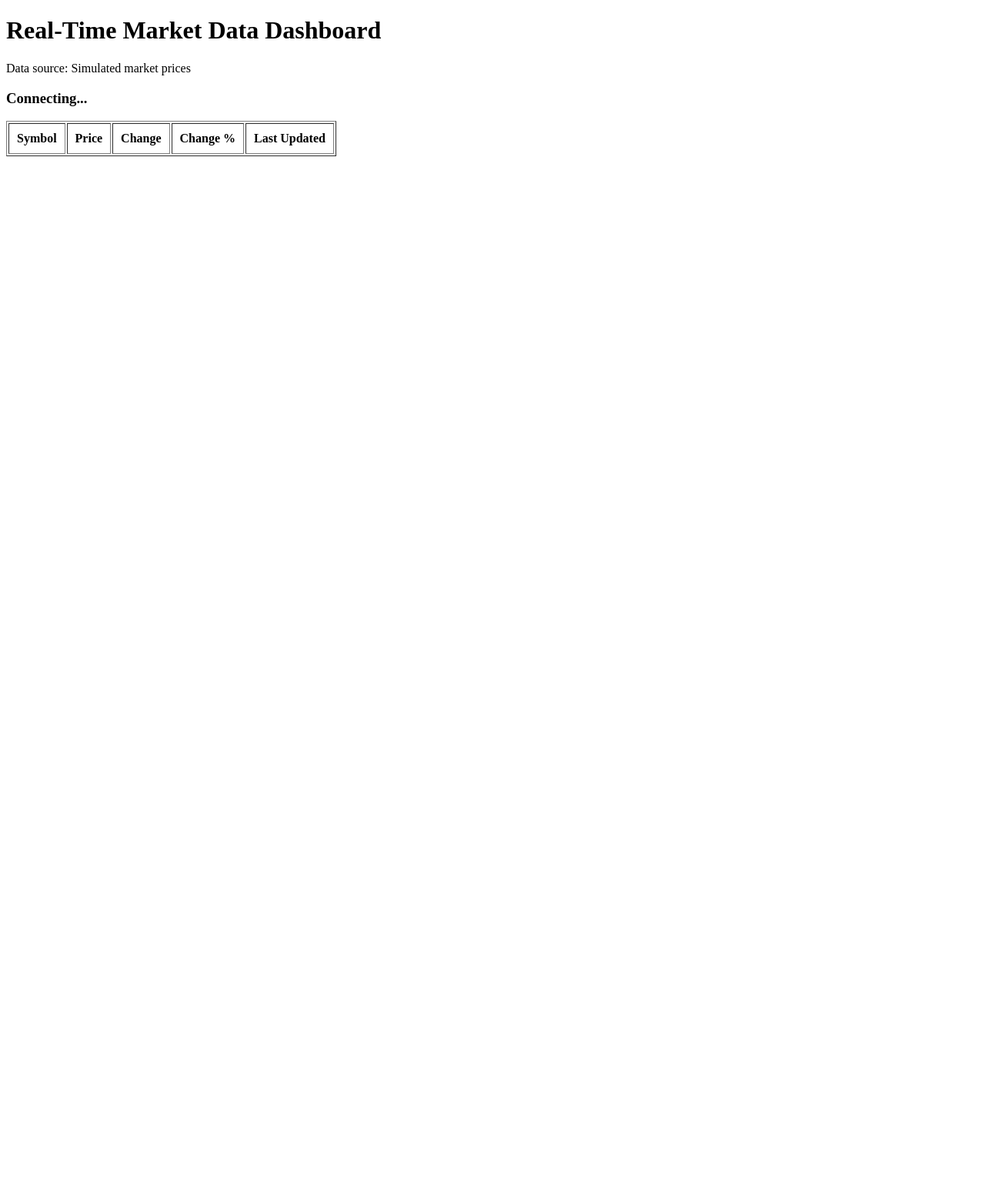
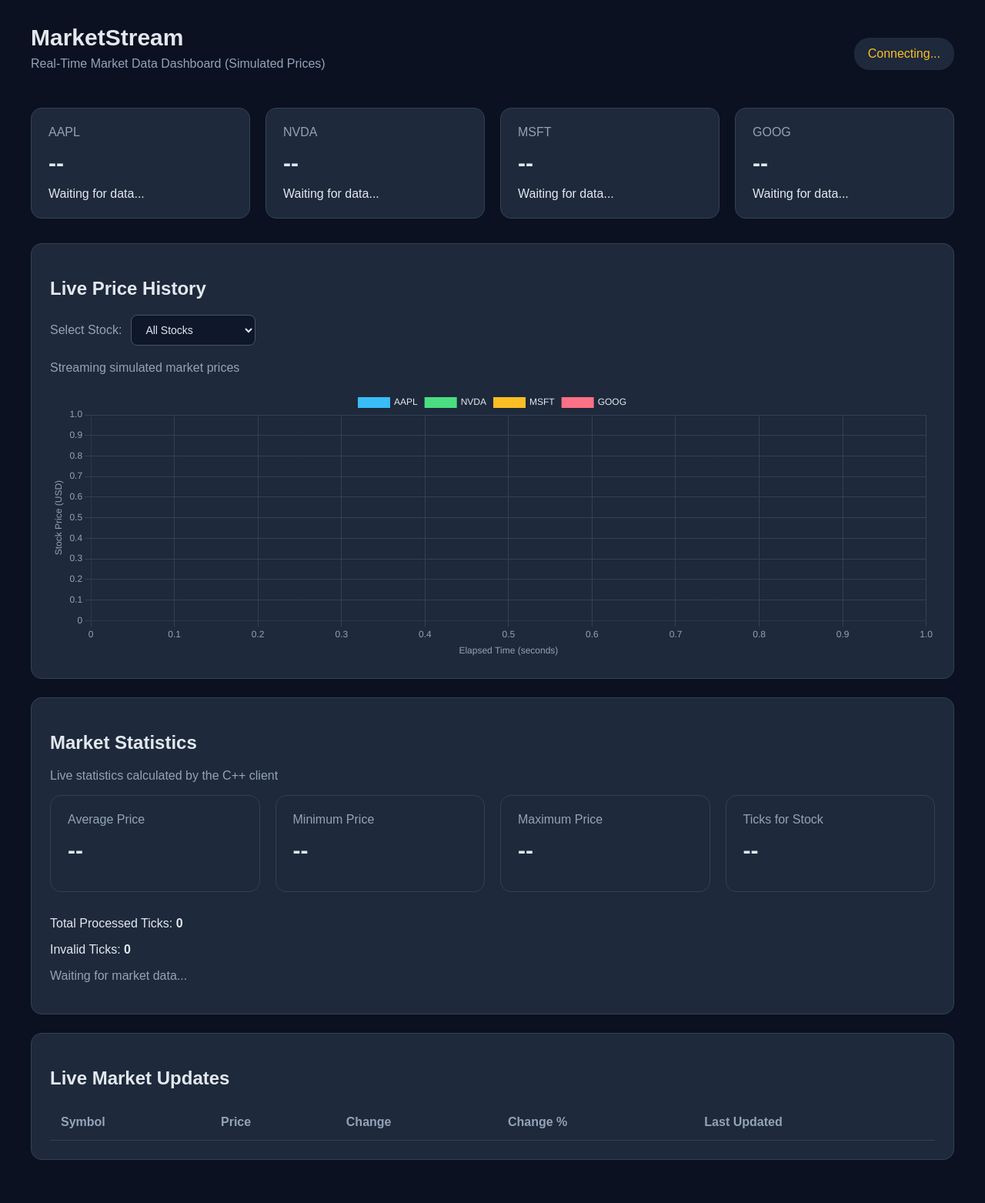
Before and after one commit to Rohini-Ramesh/Real-Time-Market-Data-TCP, a Flask app: page / in a window 1280 px wide. Shown: the whole page at 77% size. Before the commit the page ends 203 px from the top, so only its background shows below. Run offline with Flask 3, Linux system fonts and the light colour scheme; lists and menus that the app fills with data are empty; some libraries are stand-ins or nearby versions.

Commit message:
Add live price charts, stock filtering, and market statistics

```diff
--- /dev/null
+++ b/dashboard/static/css/style.css
@@ -0,0 +1,161 @@
+
+:root {
+    font-family: Arial, sans-serif;
+    color: #e2e8f0;
+    background: #0b1120;
+}
+
+* {
+    box-sizing: border-box;
+}
+
+body {
+    margin: 0;
+    padding: 32px;
+}
+
+.container {
+    max-width: 1200px;
+    margin: 0 auto;
+}
+
+header {
+    display: flex;
+    justify-content: space-between;
+    align-items: center;
+    margin-bottom: 32px;
+    gap: 16px;
+}
+
+h1 {
+    margin: 0;
+    font-size: 30px;
+}
+
+.subtitle {
+    color: #94a3b8;
+    margin-top: 8px;
+}
+
+.status {
+    background: #1e293b;
+    padding: 12px 18px;
+    border-radius: 20px;
+    color: #fbbf24;
+}
+
+.status.connected {
+    color: #4ade80;
+}
+
+.stock-grid {
+    display: grid;
+    grid-template-columns: repeat(4, 1fr);
+    gap: 20px;
+    margin-bottom: 32px;
+}
+
+.stock-card {
+    background: #1e293b;
+    border: 1px solid #334155;
+    border-radius: 14px;
+    padding: 22px;
+}
+
+.stock-symbol {
+    color: #94a3b8;
+    font-size: 16px;
+}
+
+.stock-price {
+    font-size: 30px;
+    font-weight: bold;
+    margin: 14px 0;
+}
+
+.positive {
+    color: #4ade80;
+}
+
+.negative {
+    color: #fb7185;
+}
+
+.panel {
+    background: #1e293b;
+    border: 1px solid #334155;
+    border-radius: 14px;
+    padding: 24px;
+    margin-bottom: 24px;
+}
+
+table {
+    width: 100%;
+    border-collapse: collapse;
+}
+
+th, td {
+    padding: 14px;
+    text-align: left;
+    border-bottom: 1px solid #334155;
+}
+
+th {
+    color: #94a3b8;
+}
+
+@media (max-width: 800px) {
+    .stock-grid {
+        grid-template-columns: repeat(2, 1fr);
+    }
+}
+
+@media (max-width: 480px) {
+    body {
+        padding: 16px;
+    }
+
+    header {
+        flex-direction: column;
+        align-items: flex-start;
+    }
+
+    .stock-grid {
+        grid-template-columns: 1fr;
+    }
+}
+
+.chart-container {
+    position: relative;
+    width: 100%;
+    height: 350px;
+    margin-top: 20px;
+}
+
+@media (max-width: 480px) {
+    .chart-container {
+        height: 260px;
+    }
+}
+
+.chart-controls {
+    display: flex;
+    align-items: center;
+    gap: 12px;
+    margin: 20px 0;
+    color: #94a3b8;
+}
+
+.chart-controls select {
+    background: #0f172a;
+    color: #e2e8f0;
+    border: 1px solid #475569;
+    border-radius: 8px;
+    padding: 10px 14px;
+    font-size: 14px;
+    cursor: pointer;
+}
+
+.chart-controls select:focus {
+    outline: 2px solid #38bdf8;
+}
--- a/dashboard/static/js/dashboard.js
+++ b/dashboard/static/js/dashboard.js
@@ -6,15 +6,45 @@ const status = document.getElementById("status");
 const stockRows = {};
 
 socket.on("connect", () => {
-    status.textContent = "Connected to dashboard server";
+    status.textContent = "● Live Connected";
+    status.classList.add("connected");
 });
 
 socket.on("disconnect", () => {
-    status.textContent = "Dashboard connection lost";
+    status.textContent = "● Disconnected";
+    status.classList.remove("connected");
 });
 
 socket.on("price_update", (tick) => {
     const symbol = tick.symbol;
+    updatePriceChart(tick);
+    updateStatistics(tick);
+
+const priceElement = document.getElementById("price-" + symbol);
+const changeElement = document.getElementById("change-" + symbol);
+
+if (priceElement && changeElement) {
+    const price = Number(tick.price);
+    const change = Number(tick.change);
+    const percent = Number(tick.changePercent);
+
+    priceElement.textContent = "$" + price.toFixed(2);
+
+    if (tick.hasPreviousPrice) {
+        const sign = change > 0 ? "+" : "";
+
+        changeElement.textContent =
+            sign + change.toFixed(2) +
+            " (" + sign + percent.toFixed(2) + "%)";
+
+        changeElement.className =
+            change >= 0 ? "positive" : "negative";
+    } else {
+        changeElement.textContent = "Waiting for previous price";
+        changeElement.className = "";
+    }
+}
+
 
     if (!["AAPL", "NVDA", "MSFT", "GOOG"].includes(symbol)) {
         return;
@@ -47,3 +77,152 @@ socket.on("price_update", (tick) => {
     cells[2].style.color = color;
     cells[3].style.color = color;
 });
+
+const chartSymbols = ["AAPL", "NVDA", "MSFT", "GOOG"];
+
+const chartColors = {
+    AAPL: "#38bdf8",
+    NVDA: "#4ade80",
+    MSFT: "#fbbf24",
+    GOOG: "#fb7185"
+};
+
+const chartData = {};
+const maxDataPoints = 30;
+
+chartSymbols.forEach(symbol => {
+    chartData[symbol] = [];
+});
+
+const priceChart = new Chart(
+    document.getElementById("priceChart"),
+    {
+        type: "line",
+        data: {
+            datasets: chartSymbols.map(symbol => ({
+                label: symbol,
+                data: chartData[symbol],
+                borderColor: chartColors[symbol],
+                backgroundColor: chartColors[symbol],
+                borderWidth: 2,
+                tension: 0.3,
+                pointRadius: 2,
+                parsing: false
+            }))
+        },
+        options: {
+            responsive: true,
+            maintainAspectRatio: false,
+            animation: false,
+            scales: {
+                x: {
+                    type: "linear",
+                    title: {
+                        display: true,
+                        text: "Elapsed Time (seconds)",
+                        color: "#94a3b8"
+                    },
+                    ticks: { color: "#94a3b8" },
+                    grid: { color: "#334155" }
+                },
+                y: {
+                    title: {
+                        display: true,
+                        text: "Stock Price (USD)",
+                        color: "#94a3b8"
+                    },
+                    ticks: { color: "#94a3b8" },
+                    grid: { color: "#334155" }
+                }
+            },
+            plugins: {
+                legend: {
+                    labels: { color: "#e2e8f0" }
+                }
+            }
+        }
+    }
+);
+
+const chartStartTime = Date.now();
+
+function updatePriceChart(tick) {
+    const symbol = tick.symbol;
+    const price = Number(tick.price);
+
+    if (!chartSymbols.includes(symbol) ||
+        !Number.isFinite(price)) {
+        return;
+    }
+
+    const elapsedSeconds =
+        (Date.now() - chartStartTime) / 1000;
+
+    chartData[symbol].push({
+        x: elapsedSeconds,
+        y: price
+    });
+
+    if (chartData[symbol].length > maxDataPoints) {
+        chartData[symbol].shift();
+    }
+
+    priceChart.update("none");
+}
+
+const stockSelector = document.getElementById("stockSelector");
+
+stockSelector.addEventListener("change", () => {
+    const selectedStock = stockSelector.value;
+
+    priceChart.data.datasets.forEach(dataset => {
+        dataset.hidden =
+            selectedStock !== "ALL" &&
+            dataset.label !== selectedStock;
+    });
+
+    priceChart.update();
+if (stockSelector.value !== "ALL" && latestTicks[stockSelector.value]) {
+    updateStatistics(latestTicks[stockSelector.value]);
+}
+});
+
+const latestTicks = {};
+
+function updateStatistics(tick) {
+    latestTicks[tick.symbol] = tick;
+
+    const selected = stockSelector.value;
+
+    const activeSymbol =
+        selected === "ALL" ? tick.symbol : selected;
+
+    const activeTick = latestTicks[activeSymbol];
+
+    if (!activeTick) {
+        return;
+    }
+
+    document.getElementById("stat-average").textContent =
+        "$" + Number(activeTick.averagePrice).toFixed(2);
+
+    document.getElementById("stat-min").textContent =
+        "$" + Number(activeTick.minPrice).toFixed(2);
+
+    document.getElementById("stat-max").textContent =
+        "$" + Number(activeTick.maxPrice).toFixed(2);
+
+    document.getElementById("stat-count").textContent =
+        activeTick.count;
+
+    document.getElementById("stat-total").textContent =
+        tick.totalTicks;
+
+    document.getElementById("stat-invalid").textContent =
+        tick.invalidTicks;
+
+    document.getElementById("stat-symbol").textContent =
+    selected === "ALL"
+        ? "Showing latest updated stock: " + activeSymbol
+        : "Statistics for " + activeSymbol;
+}
--- a/dashboard/templates/index.html
+++ b/dashboard/templates/index.html
@@ -4,15 +4,116 @@
 <head>
     <meta charset="UTF-8">
     <meta name="viewport" content="width=device-width, initial-scale=1.0">
-    <title>Real-Time Market Dashboard</title>
+    <title>MarketStream Dashboard</title>
+    <link rel="stylesheet"
+          href="{{ url_for('static', filename='css/style.css') }}">
 </head>
 <body>
-    <h1>Real-Time Market Data Dashboard</h1>
-    <p>Data source: Simulated market prices</p>
+<div class="container">
 
-    <h3 id="status">Connecting...</h3>
+    <header>
+        <div>
+            <h1>MarketStream</h1>
+            <p class="subtitle">
+                Real-Time Market Data Dashboard
+                (Simulated Prices)
+            </p>
+        </div>
+        <div id="status" class="status">
+            Connecting...
+        </div>
+    </header>
 
-    <table border="1" cellpadding="10">
+    <section class="stock-grid">
+        <div class="stock-card">
+            <div class="stock-symbol">AAPL</div>
+            <div class="stock-price" id="price-AAPL">--</div>
+            <div id="change-AAPL">Waiting for data...</div>
+        </div>
+
+        <div class="stock-card">
+            <div class="stock-symbol">NVDA</div>
+            <div class="stock-price" id="price-NVDA">--</div>
+            <div id="change-NVDA">Waiting for data...</div>
+        </div>
+
+        <div class="stock-card">
+            <div class="stock-symbol">MSFT</div>
+            <div class="stock-price" id="price-MSFT">--</div>
+            <div id="change-MSFT">Waiting for data...</div>
+        </div>
+
+        <div class="stock-card">
+            <div class="stock-symbol">GOOG</div>
+            <div class="stock-price" id="price-GOOG">--</div>
+            <div id="change-GOOG">Waiting for data...</div>
+        </div>
+    </section>
+
+<section class="panel">
+    <h2>Live Price History</h2>
+
+<div class="chart-controls">
+    <label for="stockSelector">Select Stock:</label>
+
+    <select id="stockSelector">
+        <option value="ALL">All Stocks</option>
+        <option value="AAPL">AAPL - Apple</option>
+        <option value="NVDA">NVDA - NVIDIA</option>
+        <option value="MSFT">MSFT - Microsoft</option>
+        <option value="GOOG">GOOG - Alphabet</option>
+    </select>
+</div>
+
+    <p class="subtitle">
+        Streaming simulated market prices
+    </p>
+
+    <div class="chart-container">
+        <canvas id="priceChart"></canvas>
+    </div>
+</section>
+
+<section class="panel">
+    <h2>Market Statistics</h2>
+    <p class="subtitle">
+        Live statistics calculated by the C++ client
+    </p>
+
+    <div class="stock-grid">
+        <div class="stock-card">
+            <div class="stock-symbol">Average Price</div>
+            <div class="stock-price" id="stat-average">--</div>
+        </div>
+
+        <div class="stock-card">
+            <div class="stock-symbol">Minimum Price</div>
+            <div class="stock-price" id="stat-min">--</div>
+        </div>
+
+        <div class="stock-card">
+            <div class="stock-symbol">Maximum Price</div>
+            <div class="stock-price" id="stat-max">--</div>
+        </div>
+
+        <div class="stock-card">
+            <div class="stock-symbol">Ticks for Stock</div>
+            <div class="stock-price" id="stat-count">--</div>
+        </div>
+    </div>
+
+    <p>Total Processed Ticks: <strong id="stat-total">0</strong></p>
+    <p>Invalid Ticks: <strong id="stat-invalid">0</strong></p>
+    <p class="subtitle" id="stat-symbol">
+        Waiting for market data...
+    </p>
+</section>
+
+
+    <section class="panel">
+        <h2>Live Market Updates</h2>
+
+        <table>
             <thead>
                 <tr>
                     <th>Symbol</th>
@@ -24,7 +125,11 @@
             </thead>
             <tbody id="market-data"></tbody>
         </table>
+    </section>
 
+</div>
+
+<script src="https://cdn.jsdelivr.net/npm/chart.js@4.4.8/dist/chart.umd.min.js"></script>
 <script src="https://cdn.socket.io/4.7.5/socket.io.min.js"></script>
 <script src="{{ url_for('static', filename='js/dashboard.js') }}"></script>
 </body>
```
Lines whose indentation alone changed are shown as unchanged.
